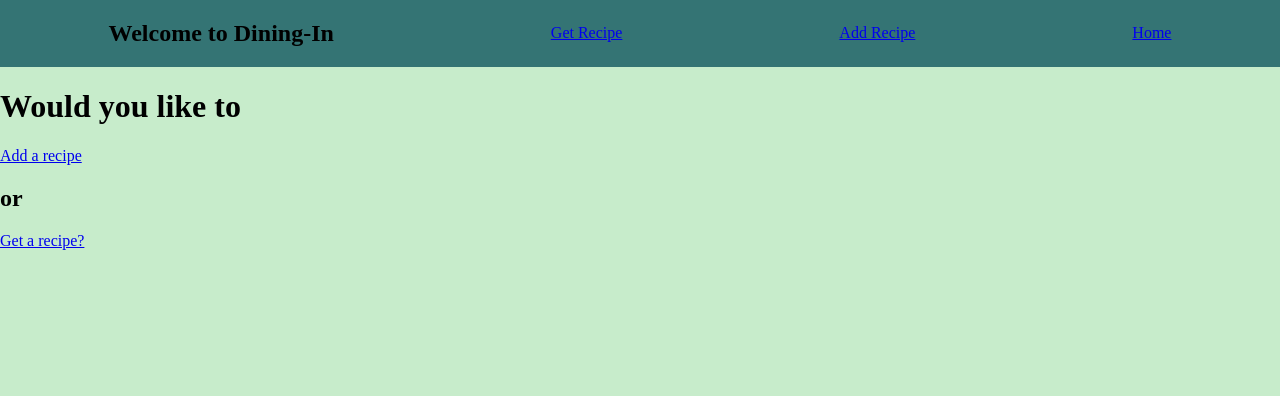
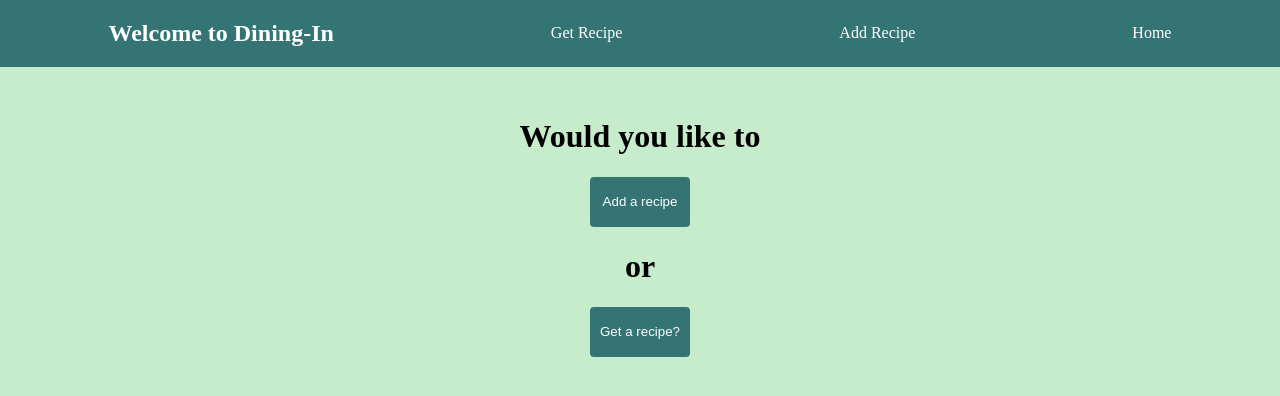
Before and after one commit to Team-KSSD/Dining-In, a React app: page /home in a window 1280 px wide. Shown: the top 396 px of the page. Built offline with nearby package versions, Linux system fonts and the light colour scheme.

Commit message:
updated styling

```diff
--- a/client/components/Home.jsx
+++ b/client/components/Home.jsx
@@ -7,10 +7,14 @@ const Home = () => {
   return (
     <div>
       <NavBar />
-      <h1>Would you like to</h1>
-      <Link to={'/addRecipe'}>Add a recipe</Link>
-      <h2>or</h2>
-      <Link to={'/getRecipe'}>Get a recipe?</Link>
+      <div className="home">
+        <h1>Would you like to</h1>
+        <button>
+        <Link className="homeLink" to={'/addRecipe'}>Add a recipe</Link>
+        </button>
+        <h1>or</h1>
+        <button><Link className="homeLink" to={'/getRecipe'}>Get a recipe?</Link></button>
+      </div>
     </div>
   )
 }
--- a/client/components/Login.jsx
+++ b/client/components/Login.jsx
@@ -54,8 +54,8 @@ const Login = () => {
         </div>
         <input type="submit" value="LogIn" onClick={handleSubmit} />
       </form>
-      <h2>Don't have an account with us yet?</h2>
-      <Link to={'/signup'}>Sign Up Here</Link>
+      <h3>Don't have an account with us yet?</h3>
+      <Link className="loginLink" to={'/signup'}>Sign Up Here</Link>
     </div>
   )
 }
--- a/client/components/NavBar.jsx
+++ b/client/components/NavBar.jsx
@@ -6,9 +6,9 @@ const NavBar = () => {
   return (
     <div className="navbar">
       <h2>Welcome to Dining-In</h2>
-        <Link to={'/getRecipe'}>Get Recipe</Link>
-        <Link to={'/addRecipe'}>Add Recipe</Link>
-        <Link to={'/home'}>Home</Link>
+        <Link className="navLink" to={'/getRecipe'}>Get Recipe</Link>
+        <Link className="navLink" to={'/addRecipe'}>Add Recipe</Link>
+        <Link className="navLink" to={'/home'}>Home</Link>
     </div>
   )
 }
--- a/client/components/Signup.jsx
+++ b/client/components/Signup.jsx
@@ -54,7 +54,7 @@ const Signup = () => {
         <input type="submit" value="Sign Up" onClick={handleSubmit} />
       </form>
   <h3>Already have an account with us?</h3>
-  <Link to={'/'}>Login Here</Link>
+  <Link className="loginLink" to={'/'}>Login Here</Link>
   </div>
   )
 }
--- a/client/public/styles.scss
+++ b/client/public/styles.scss
@@ -10,7 +10,12 @@ body {
   justify-content: space-around;
   align-items: center;
   background-color: #347474;
+  color: white;
   margin: 0px;
+}
+.navLink {
+  color: white;
+  text-decoration: none;
 }
 
 //GET RECIPE //
@@ -79,6 +84,10 @@ body {
     padding: 0.4rem;
   }
 }
+.loginLink {
+  text-decoration: none;
+  color: #347474;
+}
 
 
 //LOGIN //
@@ -114,3 +123,29 @@ body {
     padding: 0.4rem;
   }
 }
+.loginLink {
+  text-decoration: none;
+  color: #347474;
+}
+
+//HOME //
+.home {
+  padding-top: 30px;
+  display: flex;
+  flex-direction: column;
+  align-items: center;
+
+  button {
+    background-color: #347474;
+    border: none;
+    border-radius: 4px;
+    height: 50px;
+    width: 100px;
+  }
+}
+
+.homeLink {
+  color: white;
+  background-color: #347474;
+  text-decoration: none;
+}
```
